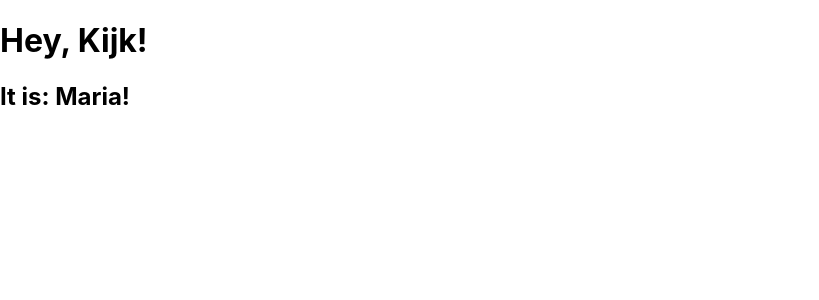
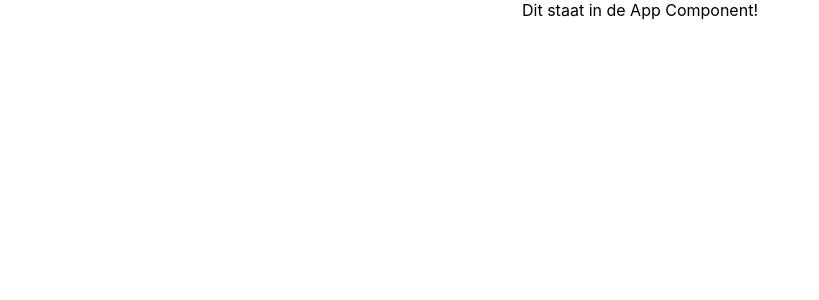
Before and after one commit to FelixvL/react_gestructureerd_project_2206, a React (Create React App) app: page / in a window 1280 px wide. Shown: the top 300 px of the page, without its empty margins (0-819 px from the left). Built offline with nearby package versions, Linux system fonts and the light colour scheme.

Commit message:
Het aanmaken van een klasse

```diff
--- a/src/App.css
+++ b/src/App.css
@@ -1,38 +1,3 @@
 .App {
   text-align: center;
 }
-
-.App-logo {
-  height: 40vmin;
-  pointer-events: none;
-}
-
-@media (prefers-reduced-motion: no-preference) {
-  .App-logo {
-    animation: App-logo-spin infinite 20s linear;
-  }
-}
-
-.App-header {
-  background-color: #282c34;
-  min-height: 100vh;
-  display: flex;
-  flex-direction: column;
-  align-items: center;
-  justify-content: center;
-  font-size: calc(10px + 2vmin);
-  color: white;
-}
-
-.App-link {
-  color: #61dafb;
-}
-
-@keyframes App-logo-spin {
-  from {
-    transform: rotate(0deg);
-  }
-  to {
-    transform: rotate(360deg);
-  }
-}
--- a/src/App.js
+++ b/src/App.js
@@ -1,12 +1,12 @@
-import logo from './logo.svg';
 import './App.css';
+import { Component } from 'react';
 
-function App() {
-  return (
-    <div className="App">
-      Gaan
+class App extends Component {
+  render() {
+    return <div className="App">
+      Dit staat in de App Component!
     </div>
-  );
+  }
 }
 
 export default App;
--- a/src/index.js
+++ b/src/index.js
@@ -2,37 +2,9 @@ import React from 'react';
 import ReactDOM from 'react-dom/client';
 import './index.css';
 import App from './App';
-import reportWebVitals from './reportWebVitals';
 
 const root = ReactDOM.createRoot(document.getElementById('root'));
 
-const namen = ["Fred","Joost","Karin","Maria"];
-let teller = 0;
-
-function naamWisselen() {
-
-  teller++;
-  if(teller >= namen.length){
-    teller = 0;
-  }
-
-  const element = (
-    <div>
-      <h1>Hey, Kijk!</h1>
-      <h2>It is: {namen[teller]}!</h2>
-    </div>
-  );
-
-  root.render(element);
-
-}
-
-setInterval(naamWisselen, 1000);
-
-// root.render(
-//   <React.StrictMode>
-//     <App />
-//   </React.StrictMode>
-// );
-
-reportWebVitals();
+root.render(
+    <App />
+);
```
